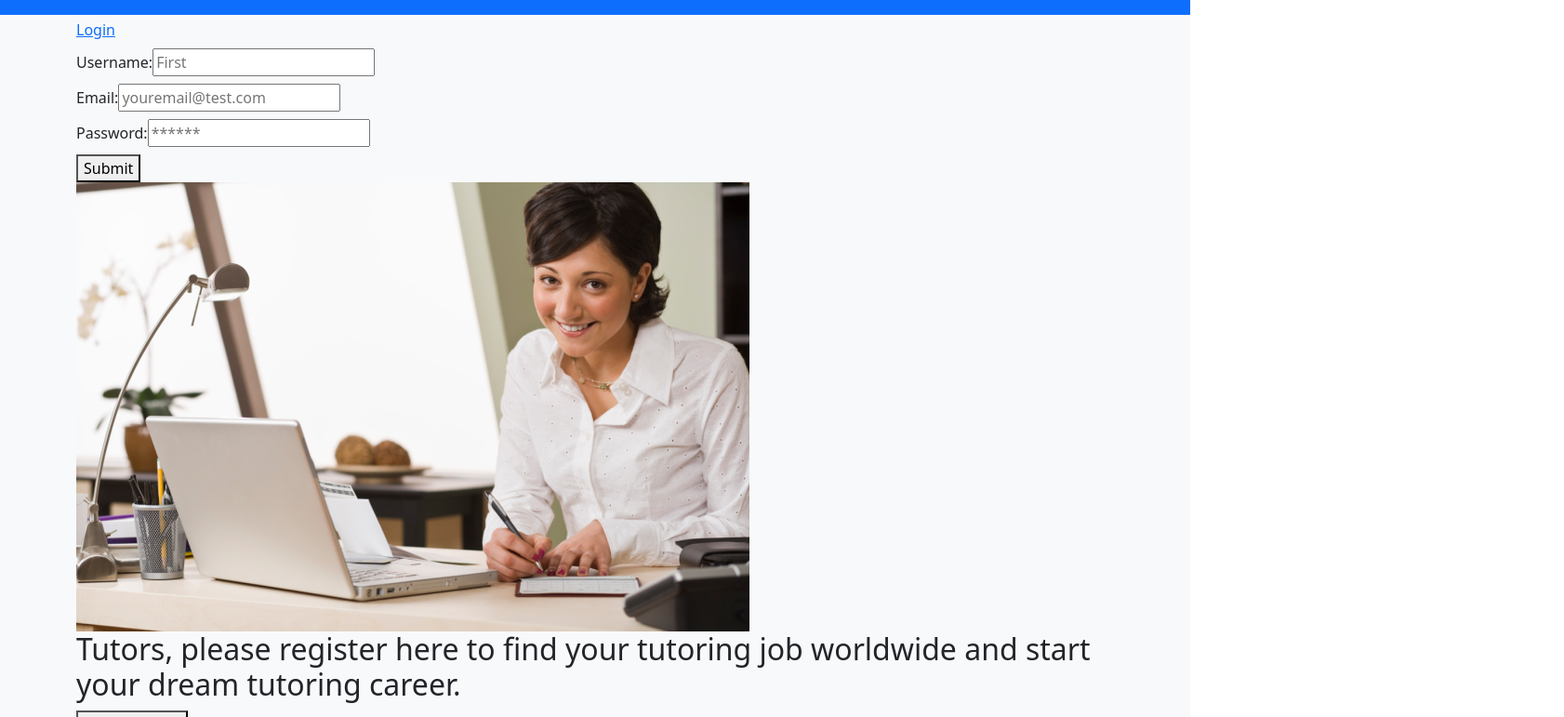
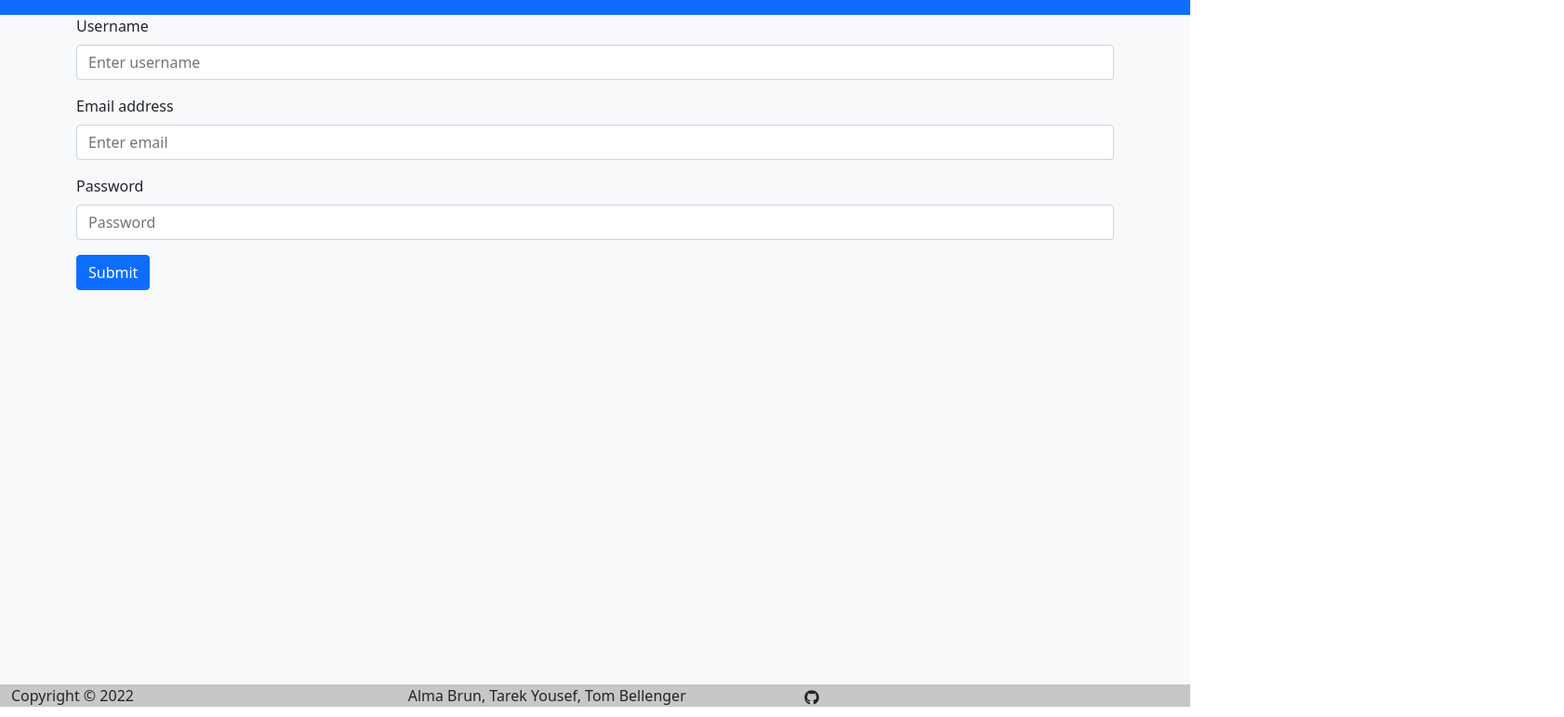
Before and after one commit to ALMA-DEV914/tutor-central-mern, a React (Create React App) app in the folder client/: page /signup in a window 1280 px wide. Shown: the part 40-811 px from the top of the page at 93% size, 1682 px wide, since content can reach past the window. Built offline with nearby package versions, Linux system fonts and the light colour scheme.

Commit message:
clean up on login and signup page

```diff
--- a/client/src/App.js
+++ b/client/src/App.js
@@ -9,6 +9,7 @@ import {
 } from "@apollo/client";
 
 import { setContext } from "@apollo/client/link/context";
+import { Container } from "react-bootstrap";
 import Home from "./pages/Home";
 import Login from "./pages/Login";
 import Signup from "./pages/Signup";
@@ -48,12 +49,14 @@ function App() {
           }}
         >
           <Header />
+          <Container>
             <Routes>
               <Route path='/' element={<Home />} />
               <Route path='/login' element={<Login />} />
               <Route path='/signup' element={<Signup />} />
               <Route element={<NoMatch />} />
             </Routes>
+          </Container>
           <Footer />
         </div>
       </Router>
--- a/client/src/components/Footer/index.js
+++ b/client/src/components/Footer/index.js
@@ -1,4 +1,6 @@
 import React from "react";
+import { Link } from "react-router-dom";
+import { FaGithub } from "react-icons/fa";
 import { Container, Row, Col } from "react-bootstrap";
 
 const Footer = () => {
@@ -11,6 +13,11 @@ const Footer = () => {
       <Row>
         <Col>Copyright © 2022</Col>
         <Col>Alma Brun, Tarek Yousef, Tom Bellenger</Col>
+        <Col>
+          <Link to='https://github.com/tarekyousef'>
+            <FaGithub className='text-dark' />
+          </Link>
+        </Col>
       </Row>
     </Container>
   );
--- a/client/src/pages/Home.js
+++ b/client/src/pages/Home.js
@@ -1,15 +1,14 @@
 import React from "react";
-import { Container } from "react-bootstrap";
 import HomeHero from "../components/Homehero";
 import SearchBar from "../components/SearchBar";
 
 const Home = () => {
   return (
     //smooth scroll if on same page routing
-    <Container>
+    <>
       <HomeHero />
       <SearchBar />
-    </Container>
+    </>
   );
 };
 
--- a/client/src/pages/Login.js
+++ b/client/src/pages/Login.js
@@ -1,17 +1,22 @@
 import React, { useState } from "react";
+import { Form, Button } from "react-bootstrap";
 import { useMutation } from "@apollo/client";
-import { Link } from "react-router-dom";
 import { LOGIN } from "../utils/mutations";
 import Auth from "../utils/auth";
 
-function Login(props) {
-  const mainWidth = "300px";
-
+function Login() {
+  const [validated, setValidated] = useState(false);
   const [formState, setFormState] = useState({ email: "", password: "" });
   const [login, { error }] = useMutation(LOGIN);
 
   const handleFormSubmit = async (event) => {
-    event.preventDefault();
+    const form = event.currentTarget;
+    if (form.checkValidity() === false) {
+      event.preventDefault();
+      event.stopPropagation();
+    }
+    setValidated(true);
+
     try {
       const mutationResponse = await login({
         variables: { email: formState.email, password: formState.password },
@@ -24,59 +29,37 @@ function Login(props) {
   };
 
   const handleChange = (event) => {
-    const { name, value } = event.target;
-    setFormState({
-      ...formState,
-      [name]: value,
-    });
+    const { name, value } = event.currentTarget;
+    setFormState({ ...formState, [name]: value });
   };
 
   return (
-    <div className='container my-1'>
-      <div className='column' id='login'>
-        <form onSubmit={handleFormSubmit}>
-          <Link to='/signup'>
-            <img
-              src='https://www.freeiconspng.com/uploads/blue-sign-up-button-png-4.png'
-              width={mainWidth}
-              alt='Clipart Collection Png Sign Up Button'
-            />
-          </Link>
-          <div className='flex-row space-between my-2'>
-            <label htmlFor='email'>Username✥Email:</label>
-            <input
-              placeholder='youremail@test.com'
-              name='username'
-              type='email'
-              id='email'
-              onChange={handleChange}
-            />
-          </div>
-          <div className='flex-row space-between my-2'>
-            <label htmlFor='pwd'>Password:</label>
-            <input
-              placeholder='******'
-              name='password'
-              type='password'
-              id='pwd'
-              onChange={handleChange}
-            />
-          </div>
-          {error ? (
-            <div>
-              <p className='error-text'>
-                The provided credentials are incorrect
-              </p>
-            </div>
-          ) : null}
-          <div className='flex-row flex-end'>
-            <button type='submit' onClick={handleFormSubmit}>
-              Submit
-            </button>
-          </div>
-        </form>
-      </div>
-    </div>
+    <Form noValidate validated={validated} onSubmit={handleFormSubmit}>
+      <Form.Group className='mb-3' controlId='formBasicEmail'>
+        <Form.Label>Email</Form.Label>
+        <Form.Control
+          name='email'
+          onChange={handleChange}
+          type='email'
+          placeholder='Enter email'
+          required
+        />
+      </Form.Group>
+
+      <Form.Group className='mb-3' controlId='formBasicPassword'>
+        <Form.Label>Password</Form.Label>
+        <Form.Control
+          name='password'
+          onChange={handleChange}
+          type='password'
+          placeholder='Password'
+          required
+        />
+      </Form.Group>
+      <Button variant='primary' type='submit' onClick={handleFormSubmit}>
+        Submit
+      </Button>
+    </Form>
   );
 }
 
--- a/client/src/pages/Signup.js
+++ b/client/src/pages/Signup.js
@@ -1,12 +1,11 @@
 import React, { useState } from "react";
-import { Link } from "react-router-dom";
 import { useMutation } from "@apollo/client";
 import Auth from "../utils/auth";
 import { ADD_USER } from "../utils/mutations";
-import tutorPic from "../assets/tutor.jpeg";
-import studentsPic from "../assets/students.jpeg";
+import { Form, Button } from "react-bootstrap";
 
 function Signup() {
+  const [validated, setValidated] = useState(false);
   const [formState, setFormState] = useState({
     username: "",
     email: "",
@@ -15,7 +14,13 @@ function Signup() {
   const [addUser] = useMutation(ADD_USER);
 
   const handleFormSubmit = async (event) => {
+    const form = event.currentTarget;
+    if (form.checkValidity() === false) {
       event.preventDefault();
+      event.stopPropagation();
+    }
+    setValidated(true);
+    try {
       const mutationResponse = await addUser({
         variables: {
           email: formState.email,
@@ -25,84 +30,116 @@ function Signup() {
       });
       const token = mutationResponse.data.addUser.token;
       Auth.login(token);
+    } catch (err) {
+      console.log(err);
+    }
   };
 
   const handleChange = (event) => {
-    const { name, value } = event.target;
-    setFormState({
-      ...formState,
-      [name]: value,
-    });
+    const { name, value } = event.currentTarget;
+    setFormState({ ...formState, [name]: value });
   };
 
   return (
-    <div className='container my-1'>
-      <div className='column'>
-        <form onSubmit={handleFormSubmit}>
-          <Link to='/login'>Login</Link>
-          <div className='flex-row space-between my-2'>
-            <label htmlFor='firstName'>Username:</label>
-            <input
-              placeholder='First'
+    <Form noValidate validated={validated} onSubmit={handleFormSubmit}>
+      <Form.Group className='mb-3' controlId='formBasicUsername'>
+        <Form.Label>Username</Form.Label>
+        <Form.Control
+          type='text'
           name='username'
-              type='username'
-              id='firstName'
+          placeholder='Enter username'
           onChange={handleChange}
         />
-          </div>
-          <div className='flex-row space-between my-2'>
-            <label htmlFor='email'>Email:</label>
-            <input
-              placeholder='youremail@test.com'
+      </Form.Group>
+      <Form.Group className='mb-3' controlId='formBasicEmail'>
+        <Form.Label>Email address</Form.Label>
+        <Form.Control
+          type='email'
           name='email'
-              type='email'
-              id='email'
+          placeholder='Enter email'
           onChange={handleChange}
         />
-          </div>
-          <div className='flex-row space-between my-2'>
-            <label htmlFor='pwd'>Password:</label>
-            <input
-              placeholder='******'
+      </Form.Group>
+
+      <Form.Group className='mb-3' controlId='formBasicPassword'>
+        <Form.Label>Password</Form.Label>
+        <Form.Control
+          type='password'
           name='password'
-              type='password'
-              id='pwd'
+          placeholder='Password'
           onChange={handleChange}
         />
-          </div>
-          <div className='flex-row flex-end'>
-            <button type='submit' onClick={handleFormSubmit}>
+      </Form.Group>
+      <Button variant='primary' type='submit' onClick={handleFormSubmit}>
         Submit
-            </button>
-          </div>
-        </form>
-      </div>
-      <div className='flex-row flex-end2'>
-        <div className='column'>
-          <img src={tutorPic} alt='tutor' />
-          <h2>
-            {" "}
-            Tutors, please register here to find your tutoring job worldwide and
-            start your dream tutoring career.
-          </h2>
-          <button>
-            {" "}
-            <Link to='/:dashboard'>Join as a tutor</Link>
-          </button>
-        </div>
-        <div className='column'>
-          <img src={studentsPic} alt='students' />
-          <h2>
-            {" "}
-            Students/Parents, please register here to find your best
-            Tutors/Institution.
-          </h2>
-          <button>
-            <Link to='/:dashboard'>Sign up as a student</Link>
-          </button>
-        </div>
-      </div>
-    </div>
+      </Button>
+    </Form>
+    // <div className='container my-1'>
+    //   <div className='column'>
+    //     <form onSubmit={handleFormSubmit}>
+    //       <div className='flex-row space-between my-2'>
+    //         <label htmlFor='firstName'>Username:</label>
+    //         <input
+    //           placeholder='First'
+    //           name='username'
+    //           type='username'
+    //           id='firstName'
+    //           onChange={handleChange}
+    //         />
+    //       </div>
+    //       <div className='flex-row space-between my-2'>
+    //         <label htmlFor='email'>Email:</label>
+    //         <input
+    //           placeholder='youremail@test.com'
+    //           name='email'
+    //           type='email'
+    //           id='email'
+    //           onChange={handleChange}
+    //         />
+    //       </div>
+    //       <div className='flex-row space-between my-2'>
+    //         <label htmlFor='pwd'>Password:</label>
+    //         <input
+    //           placeholder='******'
+    //           name='password'
+    //           type='password'
+    //           id='pwd'
+    //           onChange={handleChange}
+    //         />
+    //       </div>
+    //       <div className='flex-row flex-end'>
+    //         <button type='submit' onClick={handleFormSubmit}>
+    //           Submit
+    //         </button>
+    //       </div>
+    //     </form>
+    //   </div>
+    //   <div className='flex-row flex-end2'>
+    //     <div className='column'>
+    //       <img src={tutorPic} alt='tutor' />
+    //       <h2>
+    //         {" "}
+    //         Tutors, please register here to find your tutoring job worldwide and
+    //         start your dream tutoring career.
+    //       </h2>
+    //       <button>
+    //         {" "}
+    //         <Link to='/:dashboard'>Join as a tutor</Link>
+    //       </button>
+    //     </div>
+    //     <div className='column'>
+    //       <img src={studentsPic} alt='students' />
+    //       <h2>
+    //         {" "}
+    //         Students/Parents, please register here to find your best
+    //         Tutors/Institution.
+    //       </h2>
+    //       <button>
+    //         <Link to='/:dashboard'>Sign up as a student</Link>
+    //       </button>
+    //     </div>
+    //   </div>
+    // </div>
   );
 }
 
```
Lines whose indentation alone changed are shown as unchanged.
